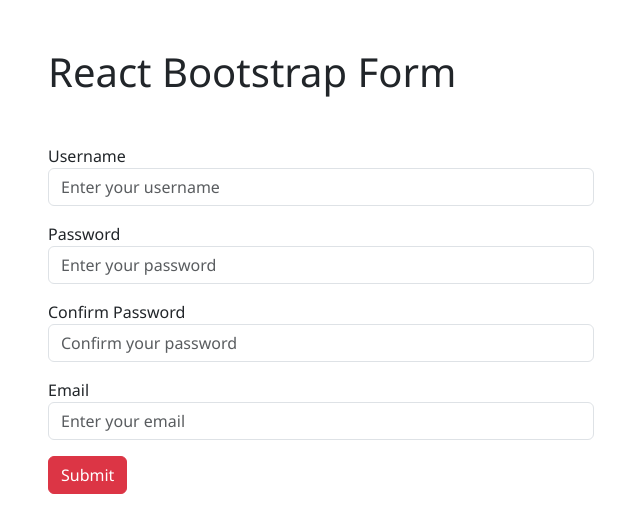
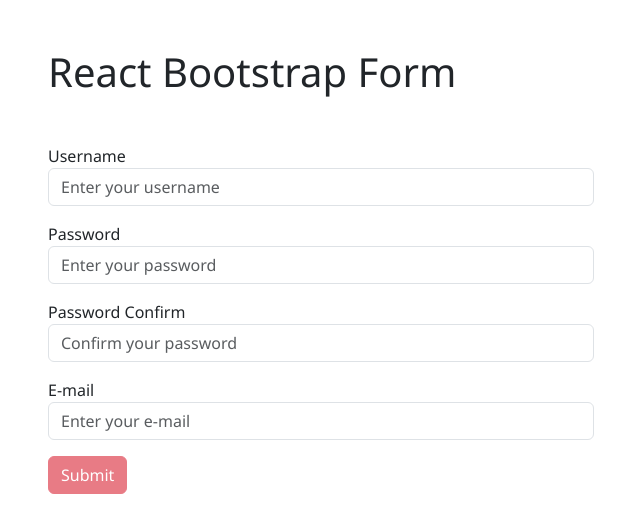
Before and after one commit to Bahdawka/React-bootstrap-form, a React (Vite) app: page / in a window 1280 px wide. Shown: the top 532 px of the page, without its empty margins (34-674 px from the left). Built offline with nearby package versions, Linux system fonts and the light colour scheme.

Commit message:
Refactored RegistrationForm to use custom InputField component and improve validation handling; added validation schema and initial values configurations

```diff
--- a/src/components/RegistrationForm.tsx
+++ b/src/components/RegistrationForm.tsx
@@ -1,159 +1,65 @@
-import { Formik, Form, Field, type FieldProps, ErrorMessage, type FormikHelpers } from 'formik'
+import { Formik, Form } from 'formik'
 import { Button, Spinner } from 'react-bootstrap'
-import { object, ref, string } from 'yup'
-import SuccessMessage from './SuccessMessage'
-
-const validationSchema = object({
-  username: string().required('Username is required'),
-  password: string().required('Password is required'),
-  confirmPassword: string()
-    .required('Confirmation of the password is required')
-    .oneOf([ref('password')], 'Passwords must match'),
-  email: string().email('Invalid email').required('Email is required')
-})
-
-type Values = {
-  username: string
-  password: string
-  confirmPassword: string
-  email: string
-}
-
-const initialValues = { username: '', password: '', confirmPassword: '', email: '' }
-
-const handleSubmit = (values: Values, { setSubmitting }: FormikHelpers<Values>) => {
-  setTimeout(() => {
-    console.log(JSON.stringify(values, null, 2))
-    setSubmitting(false)
-  }, 1500)
-}
+import { handleSubmit } from '../helpers/formHelpers'
+import { validationSchema } from '../config/validationSchema'
+import { initialValues } from '../config/initialValues'
+import InputField from './inputField'
 
 const RegistrationForm = () => {
-
   return (
-    <Formik initialValues={initialValues}
+    <Formik
+      initialValues={initialValues}
       onSubmit={handleSubmit}
       validationSchema={validationSchema}
+      validateOnMount
+      validateOnChange={true}
     >
-      {({ isSubmitting, errors, touched }) => (
+      {({ isSubmitting, errors, touched, isValid }) => (
         <Form>
-          <div className="mb-3">
-            <label htmlFor="username">Username</label>
-            <Field name="username">
-              {({ field }: FieldProps) => (
-                <>
-                  <input
-                    {...field}
+          <InputField
+            name="username"
+            label="Username"
             type="text"
             placeholder="Enter your username"
-                    className={`form-control ${touched.username && errors.username
-                      ? 'is-invalid'
-                      : touched.username && !errors.username
-                        ? 'is-valid'
-                        : ''
-                      }`}
+            touched={touched}
+            errors={errors}
           />
-                  {touched.username && errors.username ? (
-                    <ErrorMessage name="username" component="div" className="invalid-feedback" />
-                  ) : touched.username && !errors.username ? (
-                    <SuccessMessage name="username" />
-                  ) : null}
-                </>
-              )}
-            </Field>
-          </div>
-
-          <div className="mb-3">
-            <label htmlFor="password">Password</label>
-            <Field name="password">
-              {({ field }: FieldProps) => (
-                <>
-                  <input
-                    {...field}
+          <InputField
+            name="password"
+            label="Password"
             type="password"
             placeholder="Enter your password"
-                    className={`form-control ${touched.password && errors.password
-                      ? 'is-invalid'
-                      : touched.password && !errors.password
-                        ? 'is-valid'
-                        : ''
-                      }`}
+            touched={touched}
+            errors={errors}
           />
-                  {touched.password && errors.password ? (
-                    <ErrorMessage name="password" component="div" className="invalid-feedback" />
-                  ) : touched.password && !errors.password ? (
-                    <SuccessMessage name="password" />
-                  ) : null}
-                </>
-              )}
-            </Field>
-          </div>
 
-          <div className="mb-3">
-            <label htmlFor="confirmPassword">Confirm Password</label>
-            <Field name="confirmPassword">
-              {({ field }: FieldProps) => (
-                <>
-                  <input
-                    {...field}
+          <InputField
+            name="confirmPassword"
+            label="Password Confirm"
             type="password"
             placeholder="Confirm your password"
-                    className={`form-control ${touched.confirmPassword && errors.confirmPassword
-                      ? 'is-invalid'
-                      : touched.confirmPassword && !errors.confirmPassword
-                        ? 'is-valid'
-                        : ''
-                      }`}
+            touched={touched}
+            errors={errors}
           />
-                  {touched.confirmPassword && errors.confirmPassword ? (
-                    <ErrorMessage name="confirmPassword" component="div" className="invalid-feedback" />
-                  ) : touched.confirmPassword && !errors.confirmPassword ? (
-                    <SuccessMessage name="confirmPassword" />
-                  ) : null}
-                </>
-              )}
-            </Field>
-          </div>
 
-          <div className="mb-3">
-            <label htmlFor="email">Email</label>
-            <Field name="email">
-              {({ field }: FieldProps) => (
-                <>
-                  <input
-                    {...field}
+          <InputField
+            name="email"
+            label="E-mail"
             type="email"
-                    placeholder="Enter your email"
-                    className={`form-control ${touched.email && errors.email
-                      ? 'is-invalid'
-                      : touched.email && !errors.email
-                        ? 'is-valid'
-                        : ''
-                      }`}
+            placeholder="Enter your e-mail"
+            touched={touched}
+            errors={errors}
           />
-                  {touched.email && errors.email ? (
-                    <ErrorMessage name="email" component="div" className="invalid-feedback" />
-                  ) : touched.email && !errors.email ? (
-                    <SuccessMessage name="email" />
-                  ) : null}
-                </>
-              )}
-            </Field>
-          </div>
 
-          <Button type="submit" variant="danger" disabled={isSubmitting}>
+          <Button type="submit" variant="danger" disabled={!isValid || isSubmitting}>
             {isSubmitting ? (
               <>
                 <Spinner as="span" animation="border" size="sm" role="status"
                   aria-hidden="true" className="me-2" />
                 <span>Submitting...</span>
               </>
-            ) : (
-              'Submit'
-            )
-            }
+            ) : ('Submit')}
           </Button>
-
         </Form>
       )
       }
--- /dev/null
+++ b/src/components/inputField.tsx
@@ -0,0 +1,55 @@
+import { type FieldProps, Field, ErrorMessage } from 'formik'
+import type { FormikFieldState } from '../types/FormikFieldState.interface'
+import SuccessMessage from './SuccessMessage'
+import type { ChangeEvent } from 'react'
+
+interface InputFieldProps {
+  name: string
+  type: string
+  label: string
+  placeholder: string
+  errors: FormikFieldState
+  touched: FormikFieldState
+  disabled?: boolean
+  readonly?: boolean
+}
+
+const InputField = ({ name, label, type, placeholder, touched, errors }: InputFieldProps) => {
+  return (
+    <div className="mb-3">
+      <label htmlFor={name}>{label}</label>
+      <Field name={name}>
+        {({ field, form }: FieldProps) => {
+          const handleChange = (e: ChangeEvent<HTMLInputElement>) => {
+            form.setFieldTouched(name, true, false)
+            field.onChange(e)
+          }
+
+          return (
+            <>
+              <input
+                type={type}
+                {...field}
+                onChange={handleChange}
+                placeholder={placeholder}
+                className={`form-control ${touched[name] && errors[name]
+                  ? 'is-invalid'
+                  : touched[name] && !errors[name]
+                    ? 'is-valid'
+                    : ''
+                  }`}
+              />
+              {touched[name] && errors[name] ? (
+                <ErrorMessage name={name} component="div" className="invalid-feedback" />
+              ) : touched[name] && !errors[name] ? (
+                <SuccessMessage name={name} />
+              ) : null}
+            </>
+          )
+        }}
+      </Field>
+    </div>
+  )
+}
+
+export default InputField
--- /dev/null
+++ b/src/config/initialValues.ts
@@ -0,0 +1,8 @@
+import type { RegistrationFormValues } from "../types/RegistrationFormValues.interface"
+
+export const initialValues: RegistrationFormValues = {
+  username: '',
+  password: '',
+  confirmPassword: '',
+  email: ''
+}
--- /dev/null
+++ b/src/config/validationSchema.ts
@@ -0,0 +1,14 @@
+import { object, ref, string } from 'yup'
+
+export const validationSchema = object({
+  username: string().required('Username is required')
+    .min(5, 'Username must be at least 5 characters long')
+    .max(15, 'Username must be less than 15 characters long'),
+  password: string().required('Password is required')
+    .min(5, 'Password must be at least 5 characters long')
+    .max(15, 'Password must be less than 15 characters long'),
+  confirmPassword: string()
+    .required('Confirm your password')
+    .oneOf([ref('password')], 'Passwords must match'),
+  email: string().email('Invalid email').required('Email is required')
+})
--- /dev/null
+++ b/src/helpers/formHelpers.ts
@@ -0,0 +1,12 @@
+import type { RegistrationFormValues } from '../types/RegistrationFormValues.interface'
+import type { FormikHelpers } from 'formik'
+
+export const handleSubmit = (
+  values: RegistrationFormValues,
+  { setSubmitting }: FormikHelpers<RegistrationFormValues>
+) => {
+  setTimeout(() => {
+    console.log(JSON.stringify(values, null, 2))
+    setSubmitting(false)
+  }, 1500)
+}
--- /dev/null
+++ b/src/types/FormikFieldState.interface.ts
@@ -0,0 +1,5 @@
+
+
+export interface FormikFieldState {
+  [key: string]: boolean | string
+}
--- /dev/null
+++ b/src/types/RegistrationFormValues.interface.ts
@@ -0,0 +1,6 @@
+export interface RegistrationFormValues {
+  username: string
+  password: string
+  confirmPassword: string
+  email: string
+}
```
Lines whose indentation alone changed are shown as unchanged.
